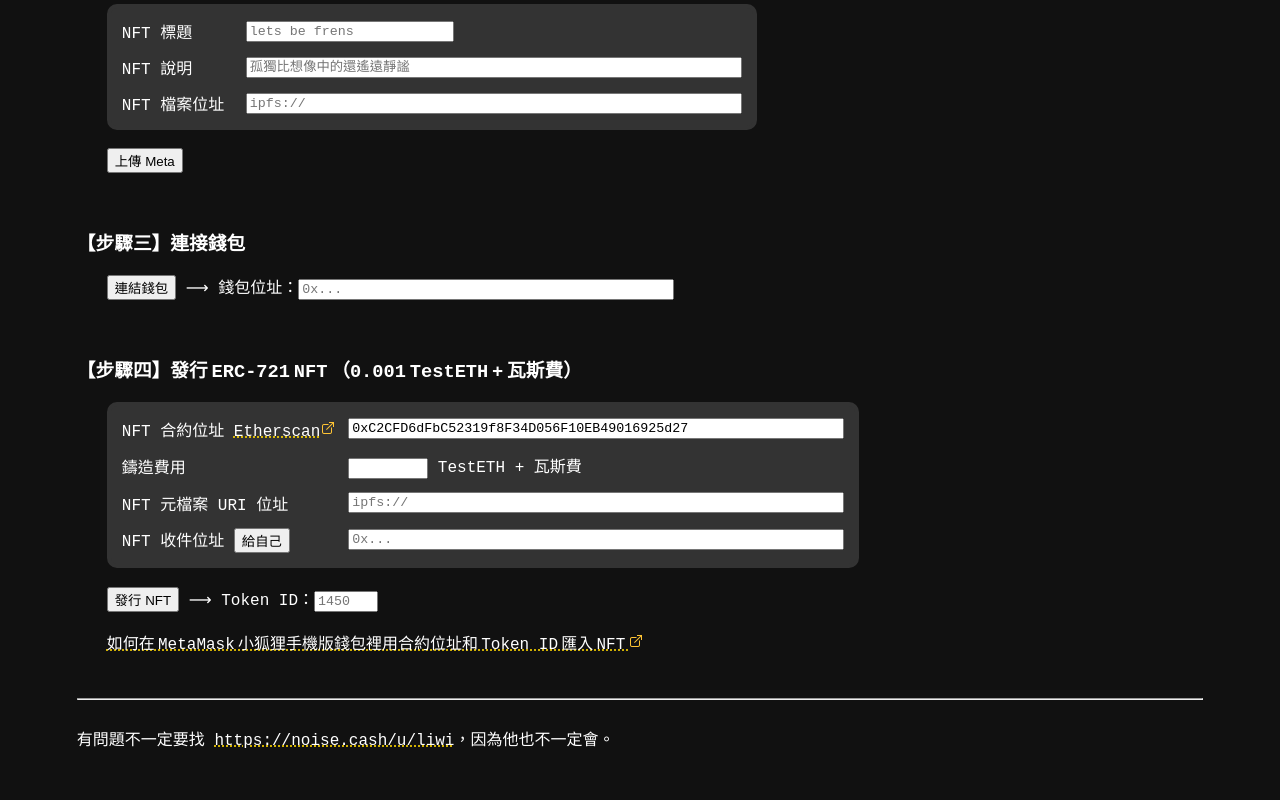
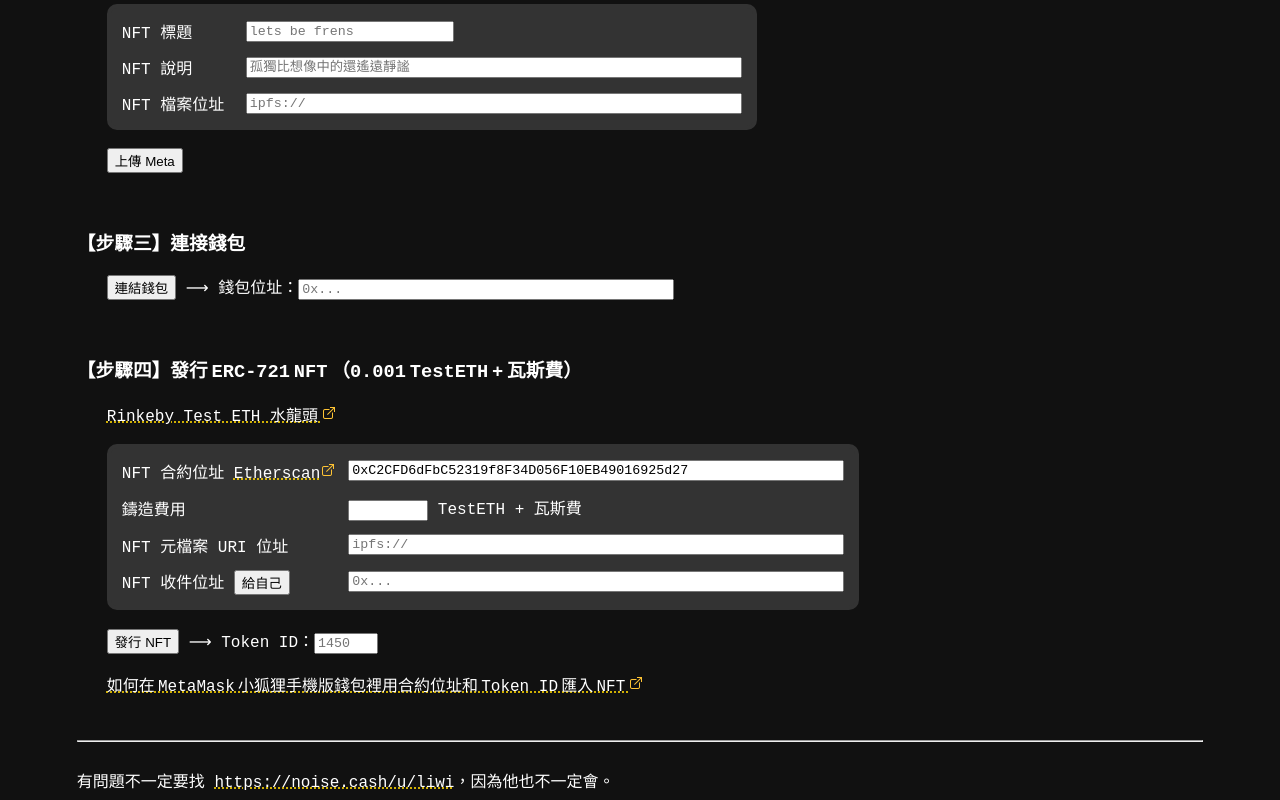
Before and after one commit to dliwilb/FREN-Testnet-Rinkeby, a plain HTML site: page index.html in a window 1280 px wide. Shown: the part 521-1321 px from the top of the page. Before the commit the page ends 1279 px from the top, so only its background shows below. Drawn offline with nearby package versions, Linux system fonts and the light colour scheme.

Commit message:
add faucet link to index html

```diff
--- a/index.html
+++ b/index.html
@@ -131,6 +131,8 @@
 <!-- Step 4 -->
 <h3>【步驟四】發行&thinsp;ERC-721&thinsp;NFT&thinsp;（0.001&thinsp;TestETH&thinsp;+&thinsp;瓦斯費）</h3>
 <div style="margin-left: 30px">
+    <a href="https://faucets.chain.link/rinkeby" target="_blank">Rinkeby Test ETH 水龍頭&thinsp;<img src="icons8-external-link-16_goldish.png"/></a>
+    <br><br>
     <table>
         <tr>
             <td><label for="nft-contract-address">NFT 合約位址</label> <a href="https://rinkeby.etherscan.io/address/0xC2CFD6dFbC52319f8F34D056F10EB49016925d27" target="_blank">Etherscan<img src="icons8-external-link-16_goldish.png"/></a></td>
```
